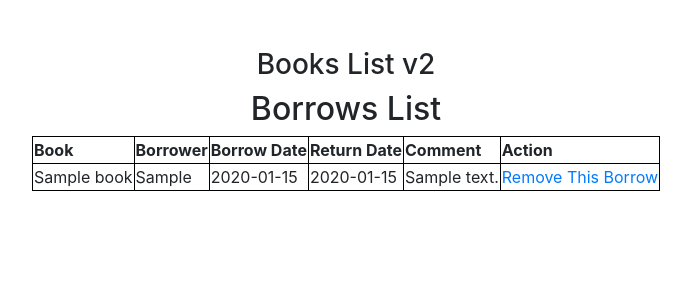
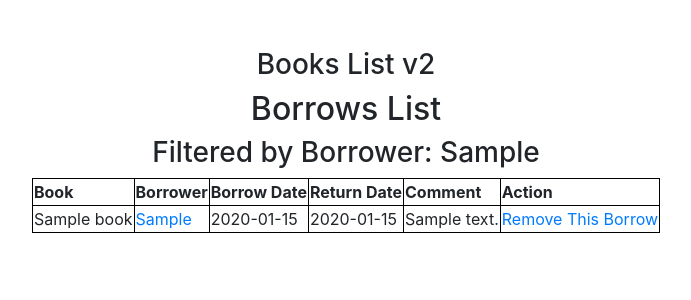
Before and after one commit to PedroPLCode/books_list_v2.py, a Flask app: a page that uses app/templates/borrows.html in a window 1280 px wide. Shown: the part 56-356 px from the top of the page, without its empty margins (294-985 px from the left). Run offline with Flask 3, Linux system fonts and the light colour scheme; tables that the repository leaves empty hold one stand-in row (values such as "Sample post").

Commit message:
Add filter by borrower feature

```diff
--- a/app/routes.py
+++ b/app/routes.py
@@ -38,7 +38,6 @@ def remove_author(author_id):
 @app.route('/books/', methods=["GET"])
 def books_view():
     author_name = request.args.get('author')
-
     if author_name:
         author = Author.query.filter_by(name=author_name).first()
         if author:
@@ -48,7 +47,6 @@ def books_view():
     else:
         books = Book.query.all()
         author = None
-
     return render_template("books.html", author=author, books=books)
 
 
@@ -82,9 +80,13 @@ def remove_book(book_id):
 
 @app.route('/borrows/', methods=["GET"])
 def borrows_view():
-    borrows = Borrow.query.all()
-    return render_template("borrows.html",
-                           borrows=borrows)
+    borrower_name = request.args.get('borrower')
+    if borrower_name:
+        borrows = Borrow.query.filter_by(borrower=borrower_name).all()
+    else:
+        borrows = Borrow.query.all()
+        borrower_name = None
+    return render_template("borrows.html", borrower=borrower_name, borrows=borrows)
 
 
 @app.route('/addborrow/<int:book_id>', methods=["GET", "POST"])
--- a/app/templates/books.html
+++ b/app/templates/books.html
@@ -7,7 +7,7 @@
         <h3 class="mt-5">Books List v2</h3>
         <h2>Books List</h2>
         {% if author %}
-            <h2>Filtered by: {{ author.name }}</h2>
+            <h3>Filtered by Author: {{ author.name }}</h3>
         {% endif %}
     </div>
     <table class="mb-5">
--- a/app/templates/borrows.html
+++ b/app/templates/borrows.html
@@ -6,6 +6,9 @@
     <div class="col-lg-12 text-center">
        <h3 class="mt-5">Books List v2</h3>
        <h2>Borrows List</h2>
+       {% if borrower %}
+       <h3>Filtered by Borrower: {{ borrower }}</h3>
+   {% endif %}
     </div>
     <table class="mb-5">
         <thead>
@@ -19,7 +22,7 @@
         {% for borrow in borrows %}
         <tr>
             <td>{{ borrow.book.title }}</a></td>
-            <td>{{ borrow.borrower }}</td>
+            <td><a href="/borrows/?borrower={{ borrow.borrower }}">{{ borrow.borrower }}</a></td>
             <td>{{ borrow.borrow_date }}</td>
             <td>{{ borrow.return_date }}</td>
             <td>{{ borrow.comment }}</td>
```
Also changed, not shown: bookslist.db.
